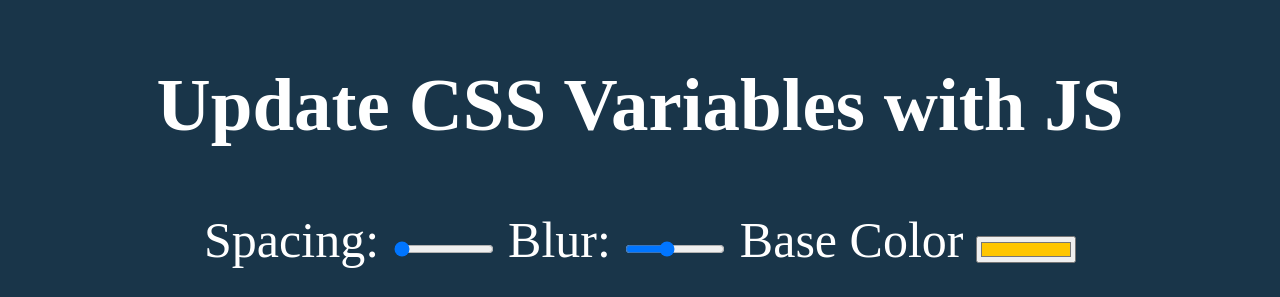
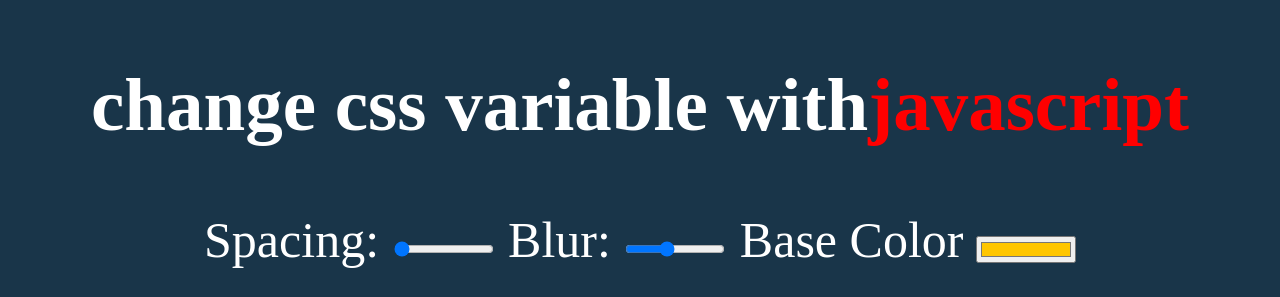
Before and after one commit to raph-eng/js-tinker-box, a plain HTML site: page c-css-variables/index.html in a window 1280 px wide. Shown: the top 297 px of the page. Drawn offline with Linux system fonts and the light colour scheme.

Commit message:
really finish third exercise

```diff
--- a/c-css-variables/index.html
+++ b/c-css-variables/index.html
@@ -7,7 +7,7 @@
   <title>Scoped CSS Variables and JS</title>
 </head>
 <body>
-  <h2>Update CSS Variables with <span class='highlight'>JS</span></h2>
+  <h2>change css variable with<span class='highlight'>javascript</span></h2>
 
   <div class="controls">
     <label for="spacing">Spacing:</label>
--- a/c-css-variables/styles.css
+++ b/c-css-variables/styles.css
@@ -13,7 +13,7 @@ img {
 }
 
 .highlight {
-
+  color: var(--base);
 }
 
 body {
```
